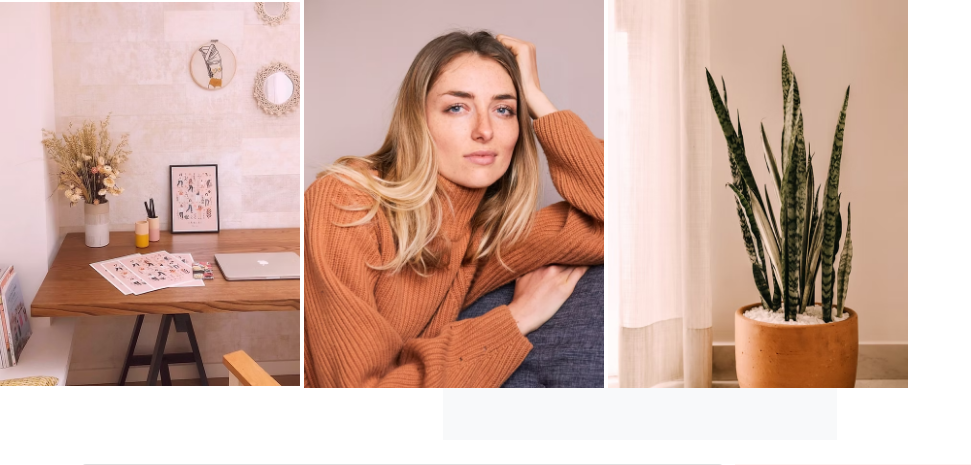
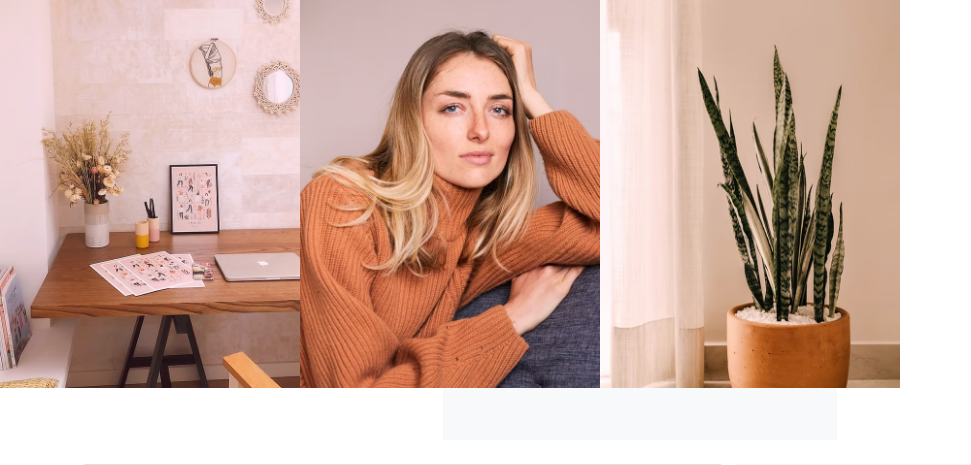
Before and after one commit to MonishaThobias/MyBlog, a Django app: page / in a window 1280 px wide. Shown: the part 144-609 px from the top of the page, without its empty margins (0-971 px from the left). Run offline with Django 5.2, Linux system fonts and the light colour scheme; data comes from the database, SQL or seed files in the repository; some web fonts are replaced.

Commit message:
Update home.html

```diff
--- a/BlogList/templates/home.html
+++ b/BlogList/templates/home.html
@@ -4,7 +4,7 @@
 {% block title %}Home - My Blog{% endblock %}
 
 {% block content %}
-<nav>
+<nav class="d-flex">
         <img src="{% static 'images/9.png' %}" alt="Banner 1" width="300" height="500" class="img-fluid m-0 p-0">
         <img src="{% static 'images/5.png' %}" alt="Banner 2"   width="300" height="500"  class="img-fluid m-0 p-0">
         <img src="{% static 'images/11.png' %}" alt="Banner 3"  width="300"  height="500"  class="img-fluid m-0 p-0">
```
